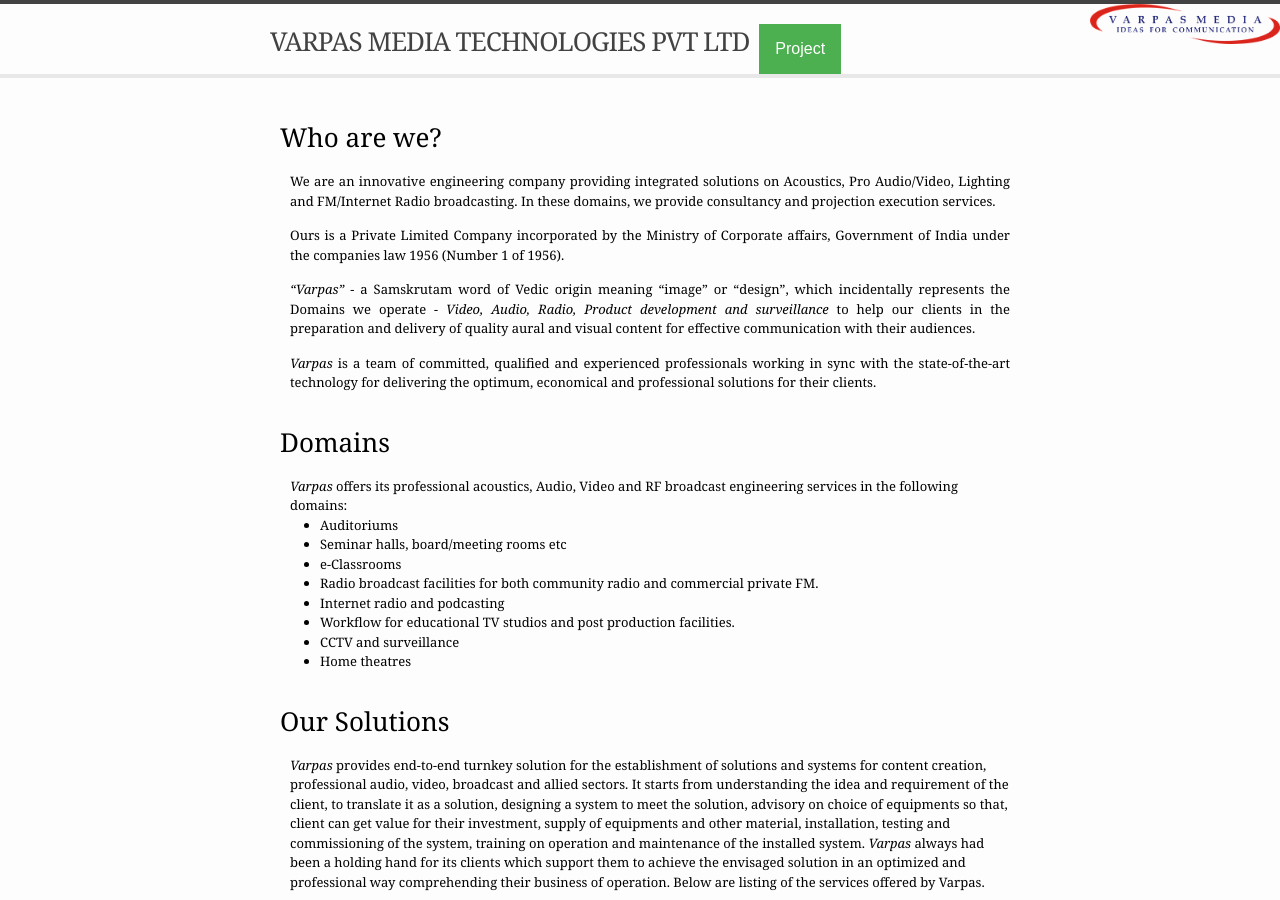
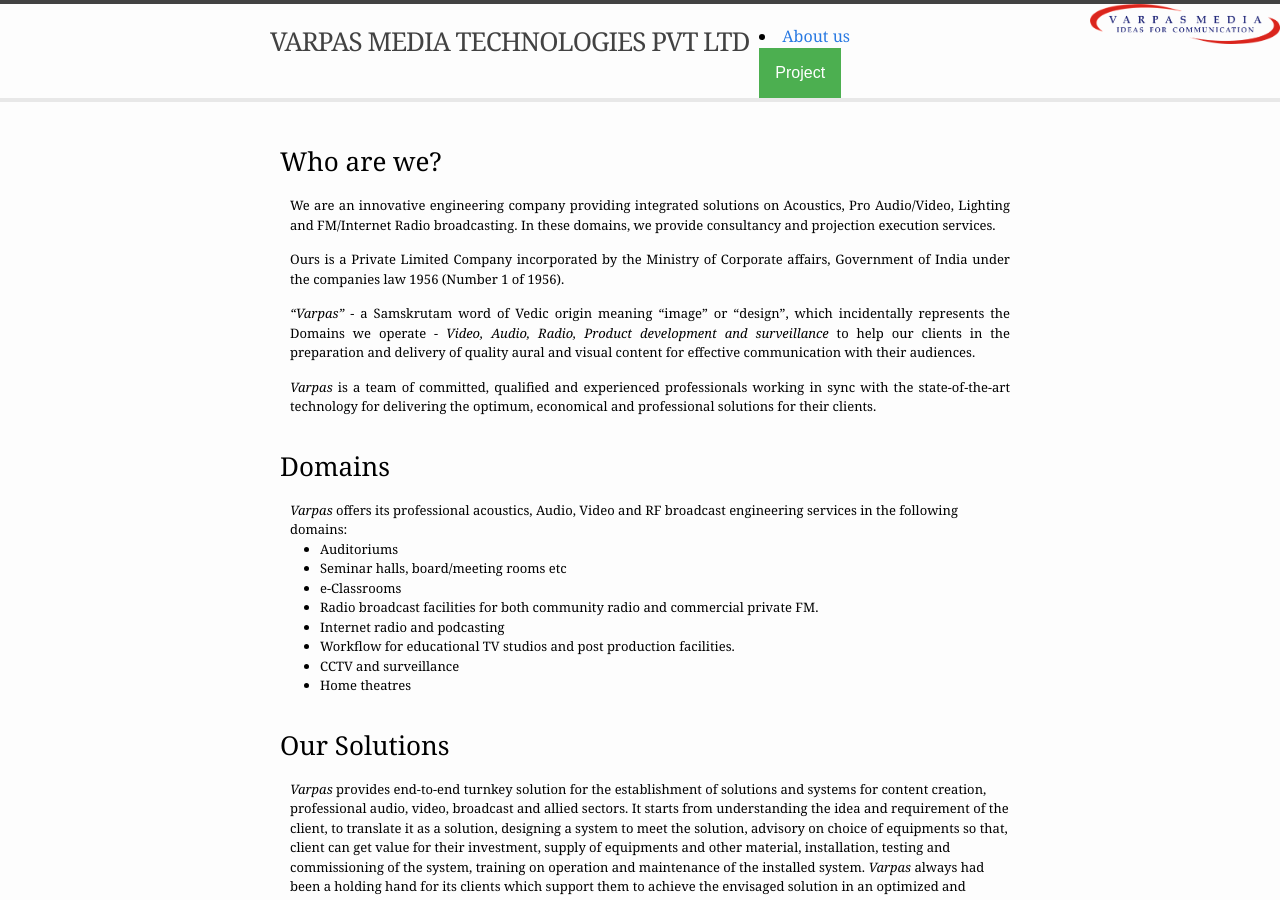
Before and after one commit to VarpasMedia/VarpasMedia.github.io, a Jekyll site: the page built from index.md, in a window 1280 px wide and 900 px high. Built offline with Jekyll 4.4.1, drawn with Linux system fonts in a browser that asks for light colours.

Commit message:
Update header.html

```diff
--- a/_includes/header.html
+++ b/_includes/header.html
@@ -71,6 +71,7 @@ div {
 </style>
 
 <div class="dropdown">
+   <li><a href="about">About us</a></li>
   <button class="dropbtn">Project</button>
   <div class="dropdown-content">
     <a href="about">About us</a>
```
